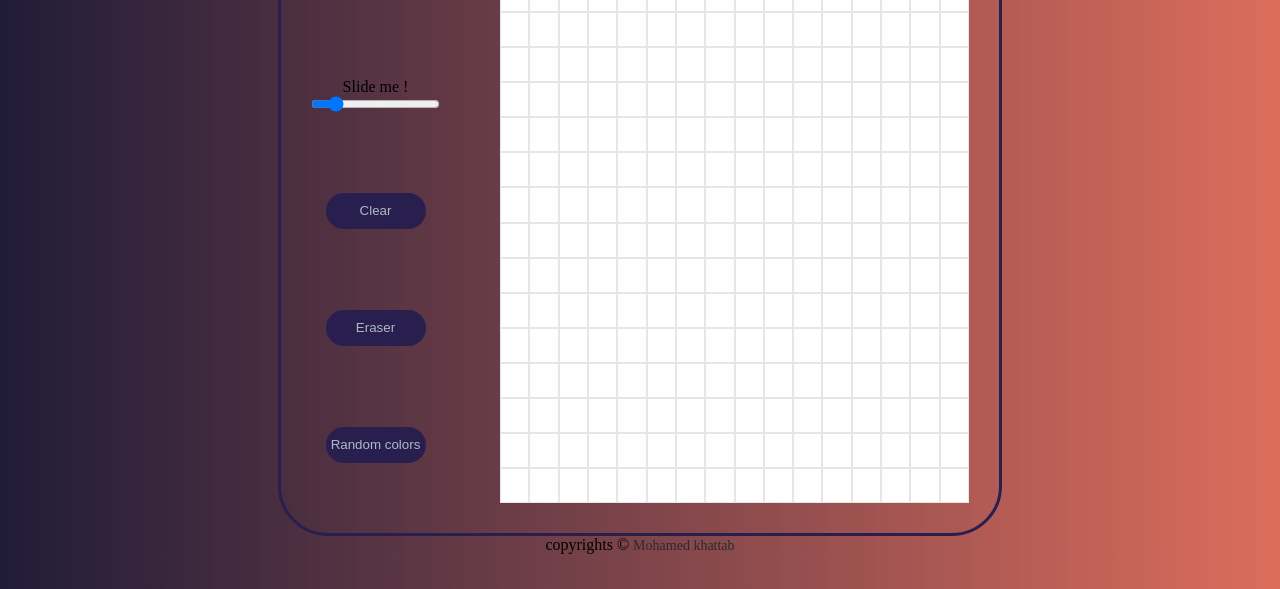
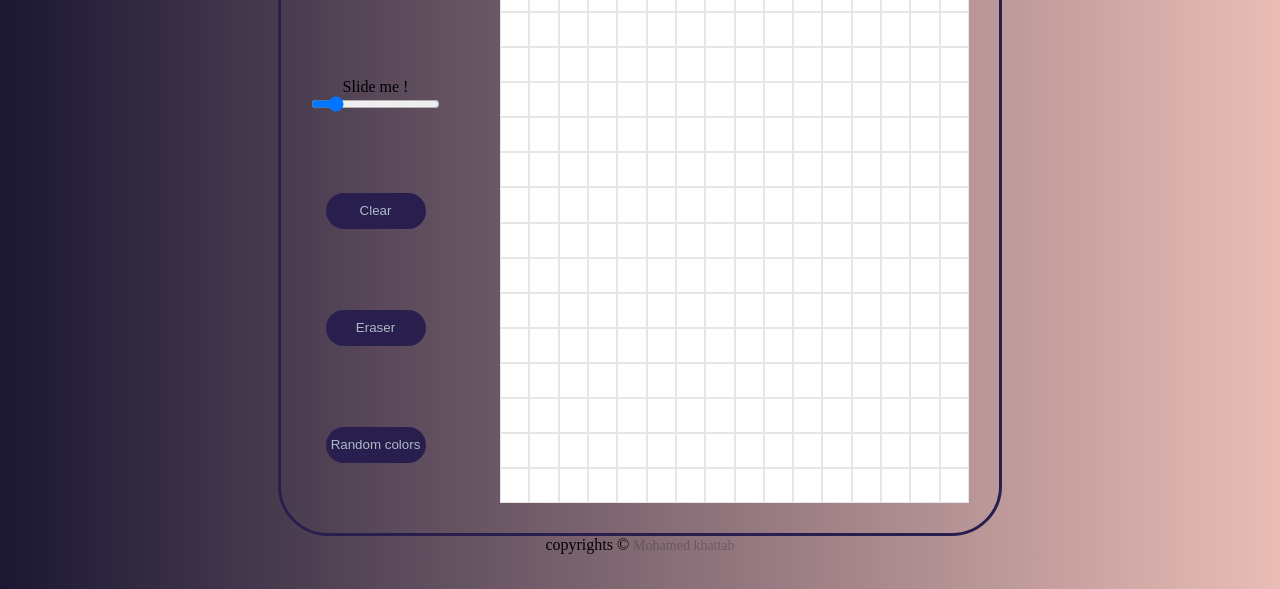
Before and after one commit to MrNewbie-KH/Sketch-it, a plain HTML site: page index.html in a window 1280 px wide. Shown: the part 211-800 px from the top of the page. Drawn offline with Linux system fonts and the light colour scheme.

Commit message:
change color

```diff
--- a/style.css
+++ b/style.css
@@ -4,7 +4,7 @@
   box-sizing: border-box;
 }
 body {
-  background-image: linear-gradient(to right, #201c38, #d85c49e4);
+  background-image: linear-gradient(to right, #1b1732, #eabdb6);
 }
 .container {
   display: flex;
@@ -103,5 +103,5 @@ footer {
 footer a {
   font-size: 14px;
   text-decoration: none;
-  color: #2c2b2b;
+  color: #2c2b2b55;
 }
```
